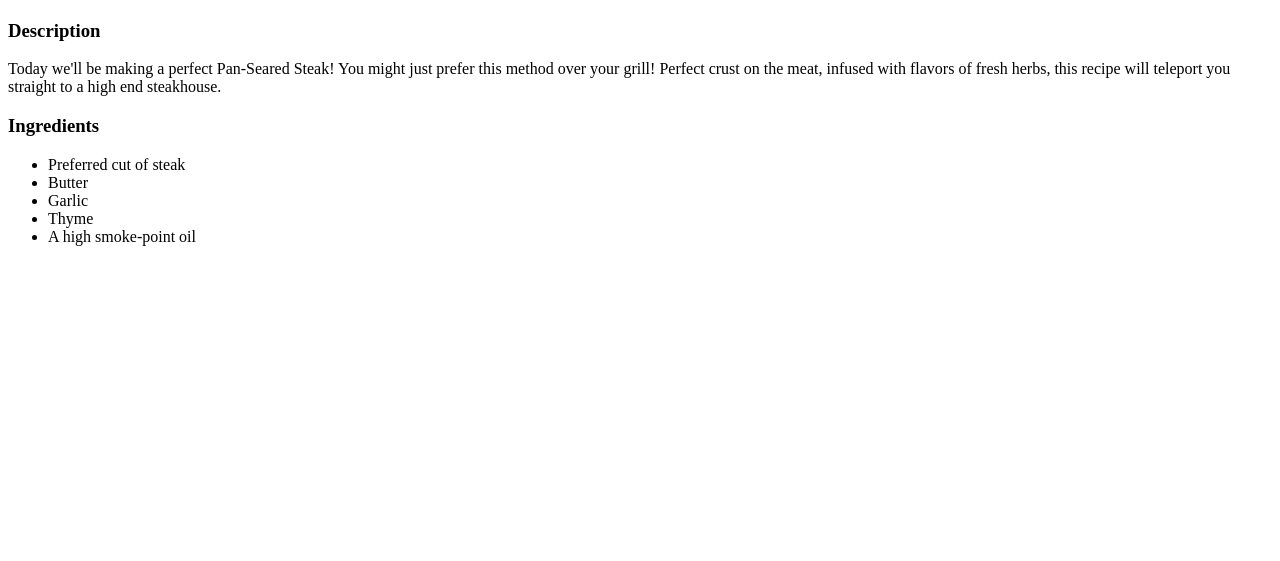
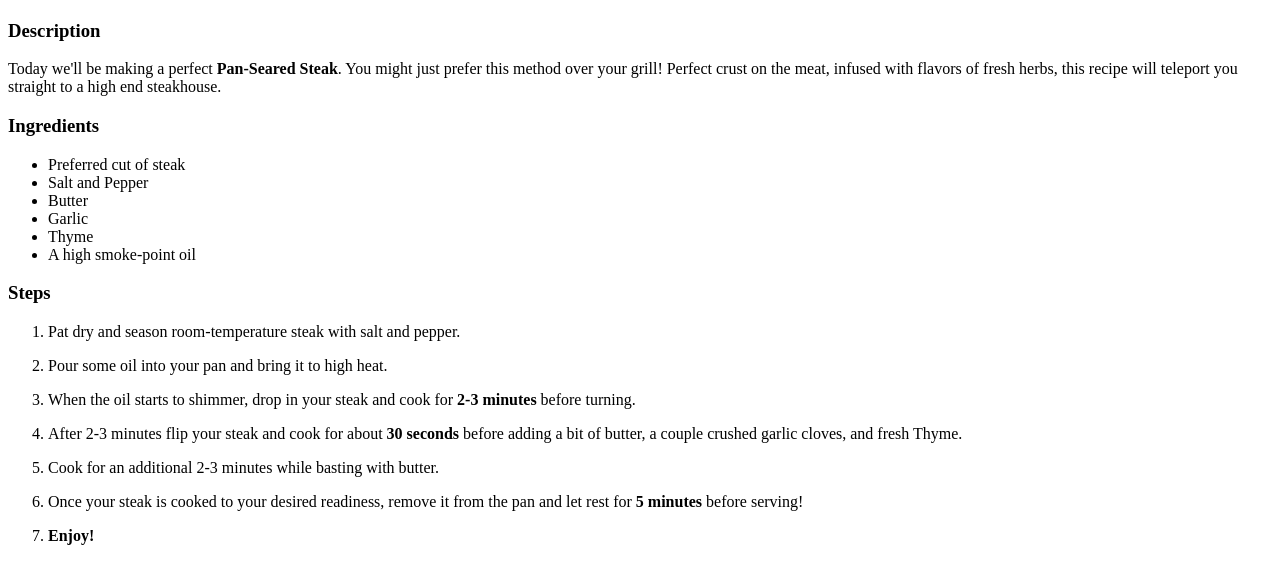
Before and after one commit to jinka222/odin-recipes, a plain HTML site: page recipes/steak.html in a window 1280 px wide. Shown: the part 383-944 px from the top of the page. Before the commit the page ends 800 px from the top, so only its background shows below. Drawn offline with Linux system fonts and the light colour scheme.

Commit message:
Add Steps header and edit lists
edited ingredients list and added steps list, added bold text

```diff
--- a/recipes/steak.html
+++ b/recipes/steak.html
@@ -14,7 +14,7 @@
     <h3>Description</h3>
 
     <p>
-        Today we'll be making a perfect Pan-Seared Steak!
+        Today we'll be making a perfect <strong>Pan-Seared Steak</strong>.
         You might just prefer this method over your grill!
         Perfect crust on the meat, infused with flavors of fresh herbs,
         this recipe will teleport you straight to a high end steakhouse.
@@ -25,6 +25,7 @@
     <p>
         <ul>
             <li>Preferred cut of steak</li>
+            <li>Salt and Pepper</li>
             <li>Butter</li>
             <li>Garlic</li>
             <li>Thyme</li>
@@ -32,5 +33,20 @@
         </ul>
     </p>
 
+    <h3>Steps</h3>
+
+    <p>
+        <ol>
+            <p><li>Pat dry and season room-temperature steak with salt and pepper.</li></p>
+            <p><li>Pour some oil into your pan and bring it to high heat.</li></p>
+            <p><li>When the oil starts to shimmer, drop in your steak and cook for <strong>2-3 minutes</strong> before turning.</li></p>
+            <p><li>After 2-3 minutes flip your steak and cook for about <strong>30 seconds</strong>
+                before adding a bit of butter, a couple crushed garlic cloves, and fresh Thyme.
+            </li></p>
+            <p><li>Cook for an additional 2-3 minutes while basting with butter.</li></p>
+            <p><li>Once your steak is cooked to your desired readiness, remove it from the pan and let rest for <strong>5 minutes</strong> before serving!</li></p>
+            <p><li><strong>Enjoy!</strong></li></p>
+        </ol>
+    </p>
 </body>
 </html>
```
